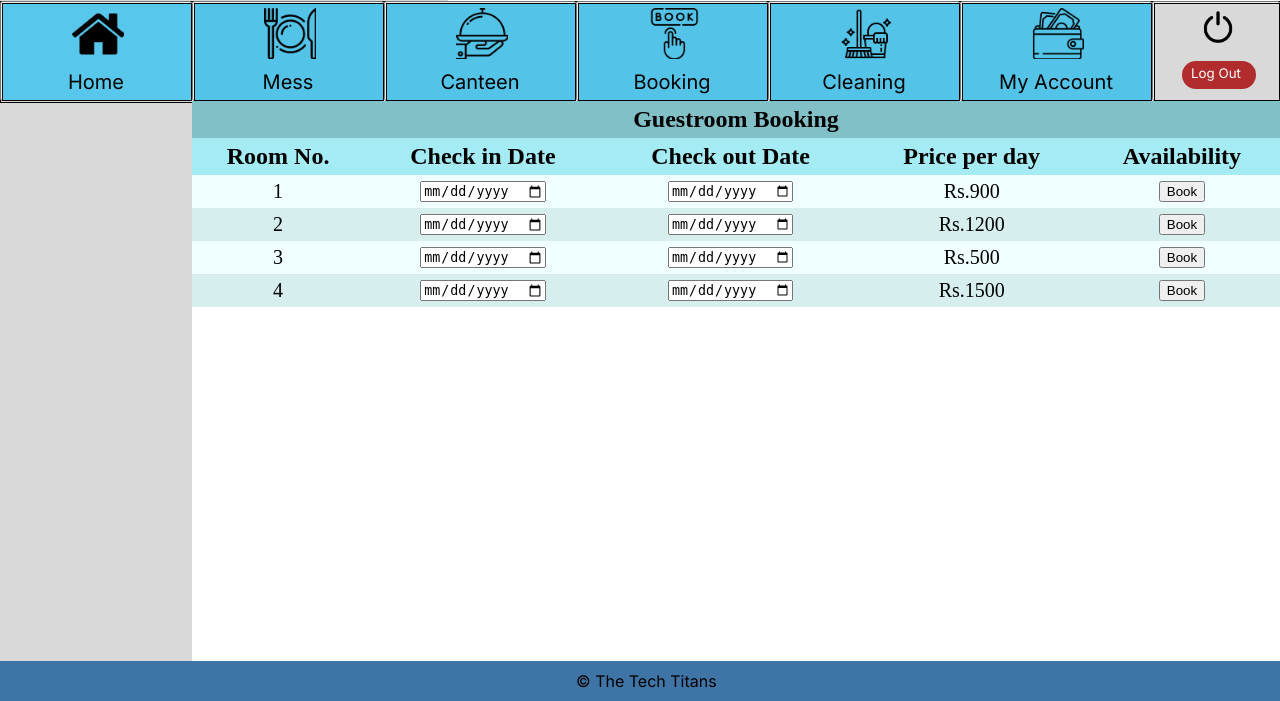
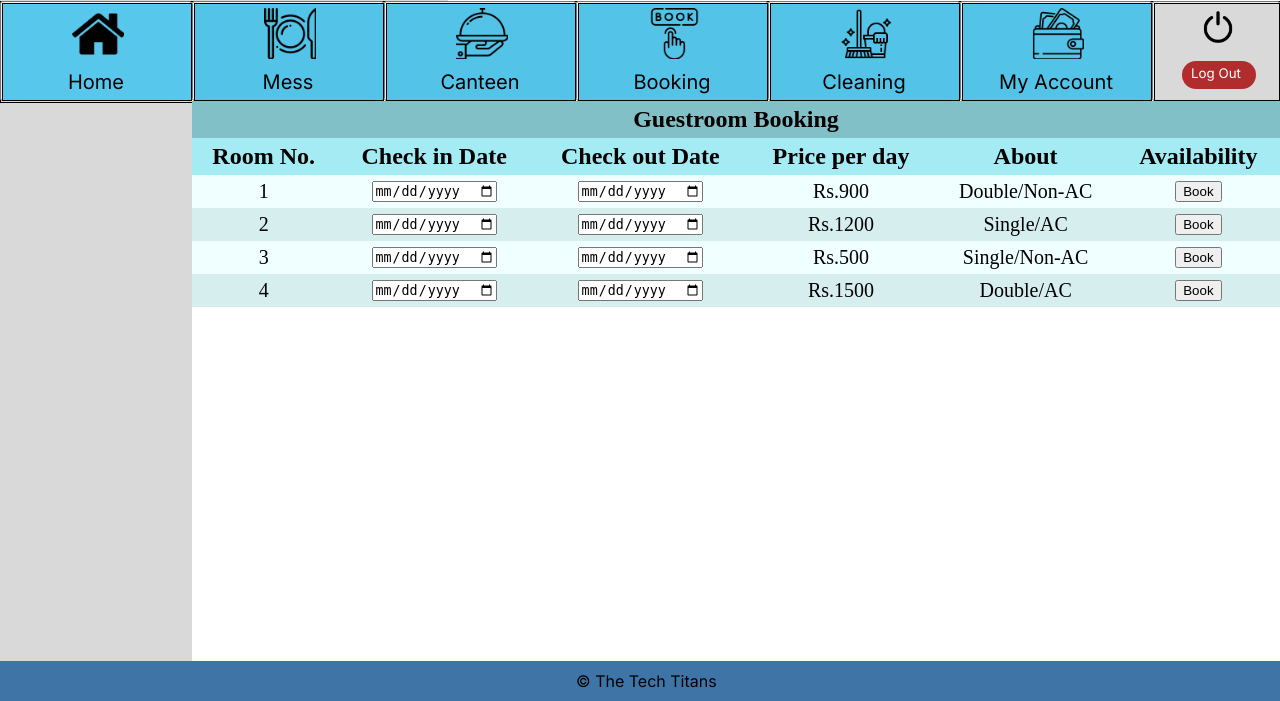
Before and after one commit to divc13/Unified-Portal-For-Hall-Automation, a Django app: template Booking/templates/guestroom.html in a window 1280 px wide. Shown: the part 99-800 px from the top of the page. Run offline with Django 4.2, Linux system fonts and the light colour scheme; the template is opened without the code that fills it, so the values that code supplies are empty.

Commit message:
Resolves #24

```diff
--- a/Booking/templates/guestroom.html
+++ b/Booking/templates/guestroom.html
@@ -31,7 +31,7 @@
         {% endfor %}
       {% endif %}
     <table cellspacing="0" cellpadding="5em">
-      <tr><th colspan = "5" style="font-size: 24px;text-align: center;background-color: rgba(
+      <tr><th colspan = "6" style="font-size: 24px;text-align: center;background-color: rgba(
         62.92744293808937,
         153.59830677509308,
         165.96249371767044,
@@ -42,6 +42,7 @@
         <th style="text-align: center;">Check in Date</th>
         <th style="text-align: center;">Check out Date</th>
         <th style="text-align: center;">Price per day</th>
+        <th style="text-align: center;">About</th>
         <th style="text-align: center;">Availability</th>
       </tr>
       <tr>
@@ -58,6 +59,7 @@
         <td>Rs.900
           <input type="hidden" name="price" value="Rs.900" required></input>
         </td>
+        <td>Double/Non-AC</td>
         <td><input type="submit" name="submit" value="Book" required ></input></td>
         </form>
       </tr>
@@ -77,6 +79,7 @@
         <td>Rs.1200
           <input type="hidden" name="price" value="Rs.1200" required></input>
         </td>
+        <td>Single/AC</td>
         <td><input type="submit" name="submit" value="Book" required></input></td>
         </form>
       </tr>
@@ -96,6 +99,7 @@
         <td>Rs.500
           <input type="hidden" name="price" value="Rs.500" required></input>
         </td>
+        <td>Single/Non-AC</td>
         <td><input type="submit" name="submit" value="Book" required></input></td>
         </form>
       </tr>
@@ -115,6 +119,7 @@
         <td>Rs.1500
           <input type="hidden" name="price" value="Rs.1500" required></input>
         </td>
+        <td>Double/AC</td>
         <td>
           <input type="submit" name="submit" value="Book" required></input></td>
         </form>
--- a/UPHA/settings.py
+++ b/UPHA/settings.py
@@ -149,7 +149,7 @@ EMAIL_BACKEND = 'django.core.mail.backends.smtp.EmailBackend'
 EMAIL_HOST = 'smtp.gmail.com'
 EMAIL_USE_TLS = True
 EMAIL_PORT = 587
-EMAIL_HOST_USER = 'unifiedportalforhallautomation@gmail.com'
-EMAIL_HOST_PASSWORD = 'xfcamltmurzurwey'
+# EMAIL_HOST_USER = 'unifiedportalforhallautomation@gmail.com'          put gmail id here (in the quotes)
+# EMAIL_HOST_PASSWORD = 'xfcamltmurzurwey'                              put app password for the above gmail here (in the quotes)
 
 AUTH_USER_MODEL = 'Login.User_class'
```
